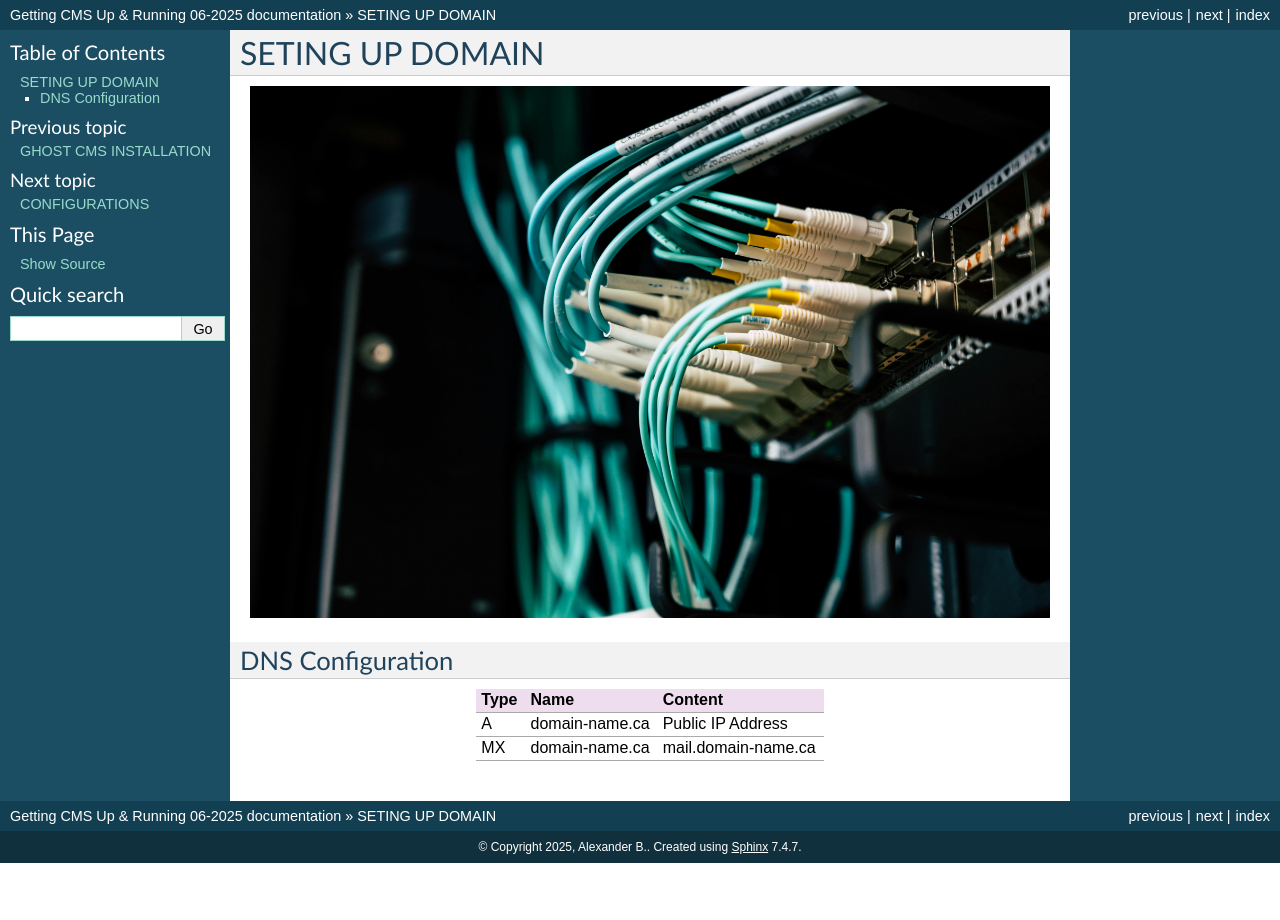
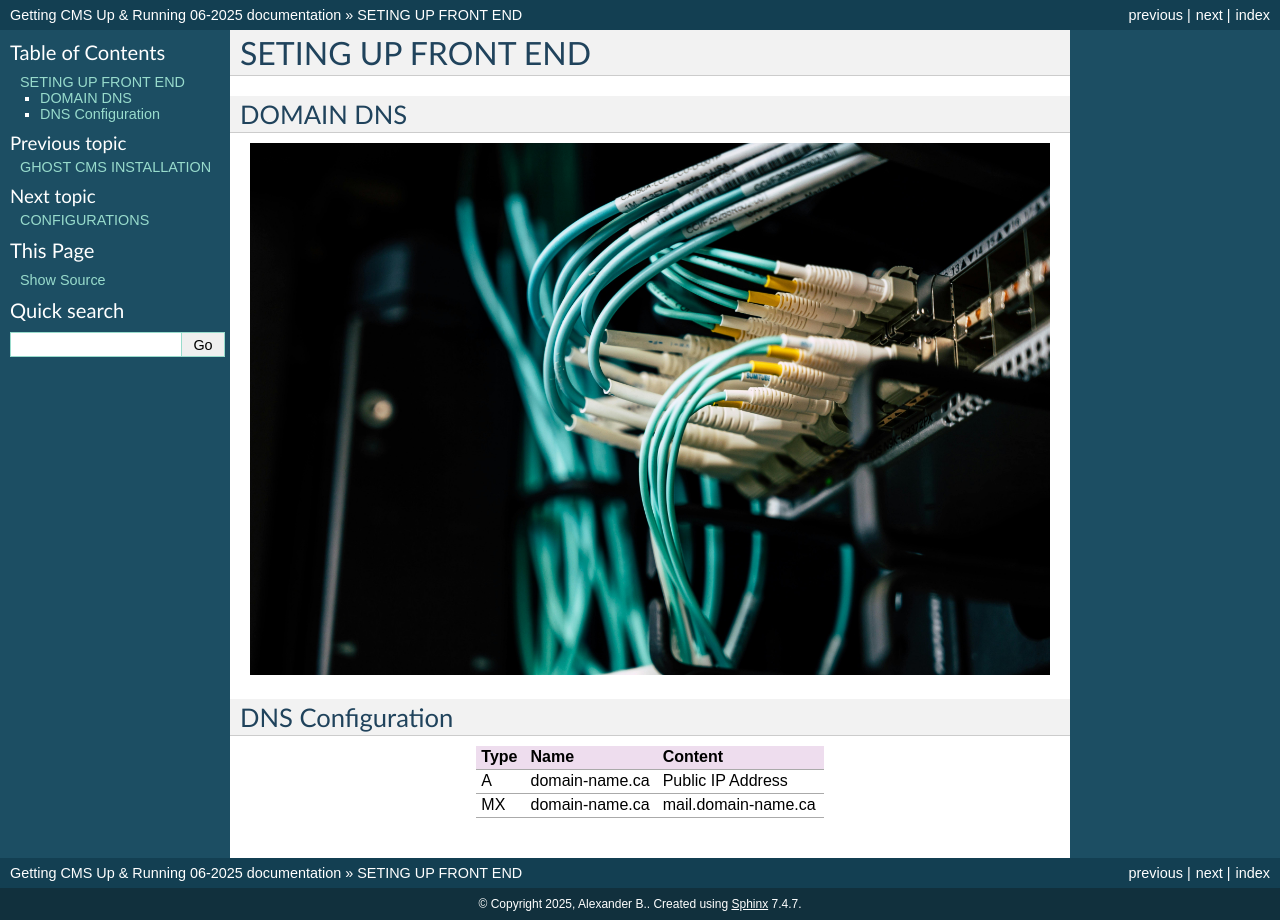
Before and after one commit to alexandrebobkov/Guides, a Sphinx documentation site: the page built from GhostCMS/source/settingup_domain.rst, in a window 1280 px wide. Built offline with Sphinx 7.4.7, drawn with Linux system fonts in a browser that asks for light colours; formulas are drawn with MathJax 3.

Commit message:
Ghost CMS

```diff
--- a/GhostCMS/source/settingup_domain.rst
+++ b/GhostCMS/source/settingup_domain.rst
@@ -1,5 +1,8 @@
-SETING UP DOMAIN
+SETING UP FRONT END
 ==================
+
+DOMAIN DNS
+-------------------
 
 .. image:: graphics/switch.jpg
 
```
